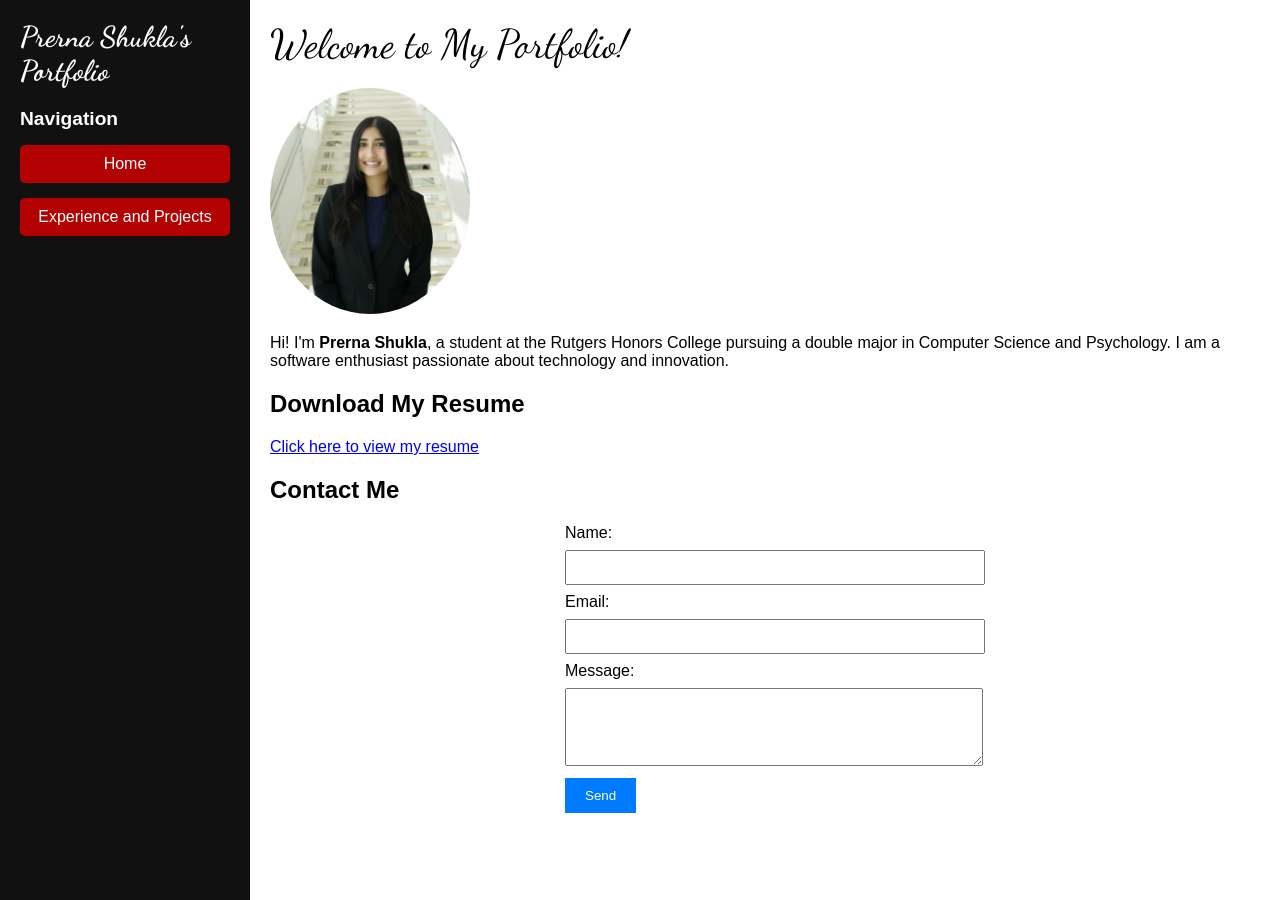
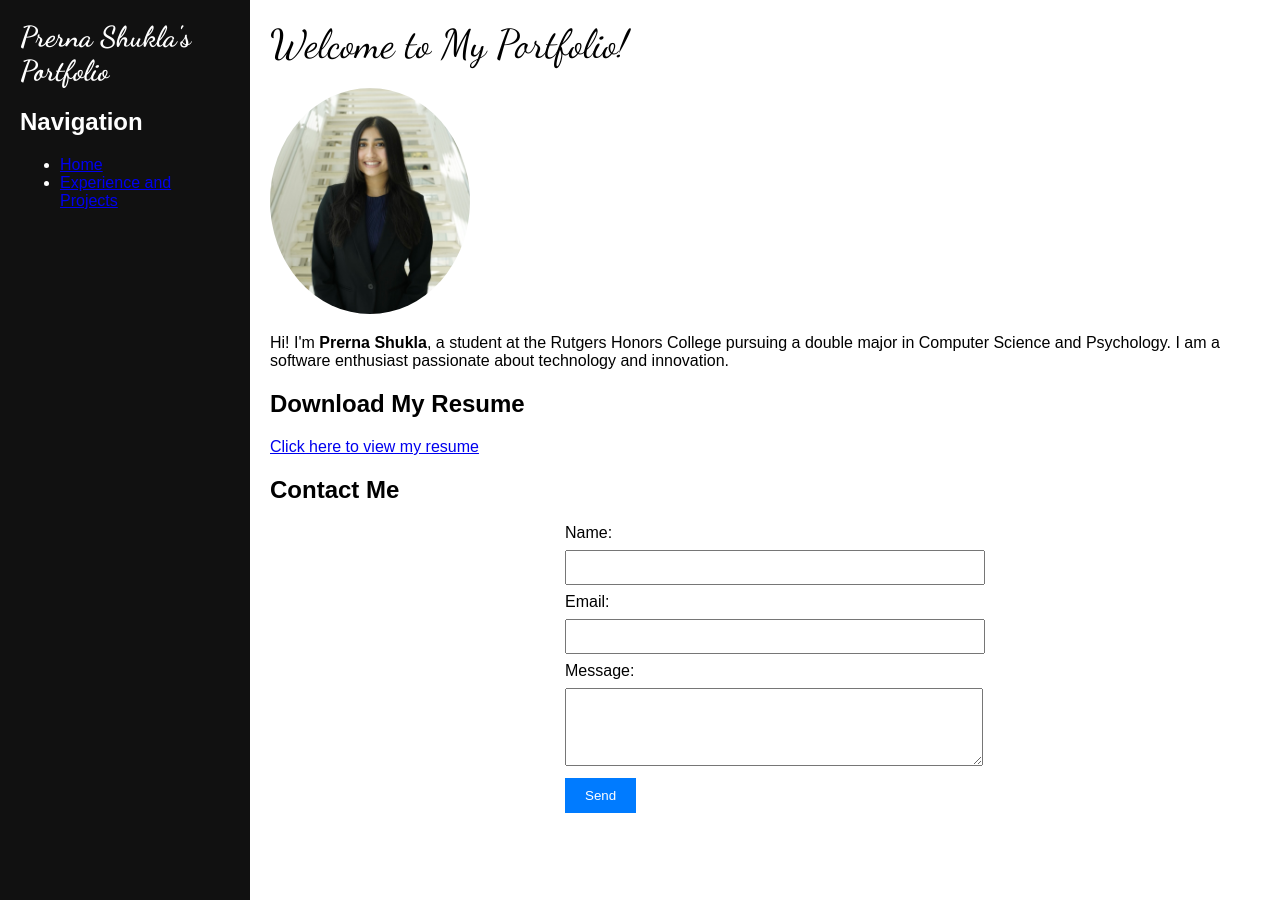
Before and after one commit to prernashuklaa/prernashuklaa.github.io, a Jekyll site: the page built from index.html, in a window 1280 px wide. Built offline with Jekyll 4.4.1, drawn with Linux system fonts in a browser that asks for light colours.

Commit message:
Update default.html

```diff
--- a/_layouts/default.html
+++ b/_layouts/default.html
@@ -34,42 +33,6 @@
         margin-bottom: 15px;
       }
 
-      .sidebar p {
-        font-size: 1em;
-        margin-bottom: 20px;
-      }
-
-      .sidebar h2 {
-        font-size: 1.2em;
-        margin-bottom: 15px;
-        color: white;
-      }
-
-      .sidebar ul {
-        list-style: none;
-        padding: 0;
-        margin: 0;
-      }
-
-      .sidebar ul li {
-        margin-bottom: 15px;
-      }
-
-      .sidebar ul li a {
-        display: block;
-        text-decoration: none;
-        color: white;
-        text-align: center;
-        background-color: #b30000;
-        padding: 10px;
-        border-radius: 5px;
-      }
-
-      .sidebar ul li a:hover {
-        background-color: #800000;
-      }
-
-      /* Main content styles */
       .main-content {
         flex: 1;
         padding: 20px;
@@ -96,7 +59,6 @@
       <div class="sidebar">
         <h1>{{ site.title }}</h1>
         <p>{{ site.description }}</p>
-
         <h2>Navigation</h2>
         <ul>
           <li><a href="index.html">Home</a></li>
@@ -106,7 +68,7 @@
 
       <!-- Main Content -->
       <div class="main-content">
-        {{ content }} <!-- Page-specific content -->
+        {{ content }}
       </div>
     </div>
   </body>
```
Also changed, not shown: other parts of _layouts/default.html (+0 -1 lines).
